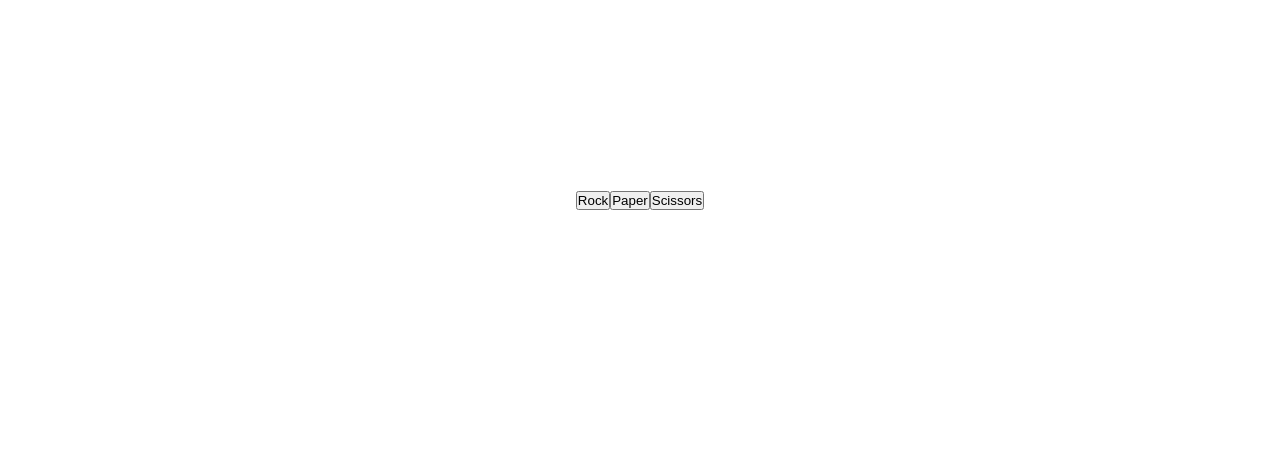
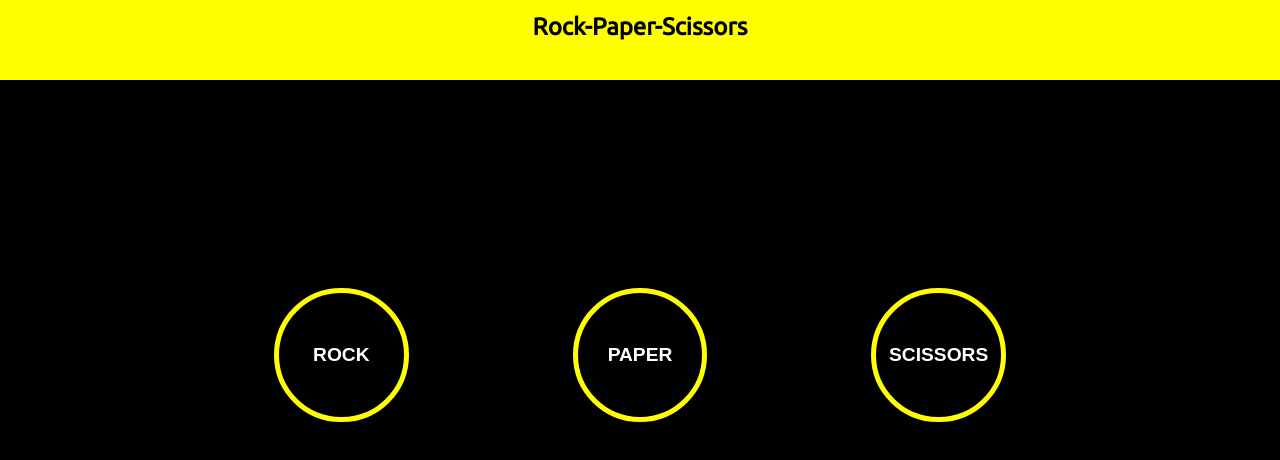
Before and after one commit to AnouarBF/Rock_Paper_Scissors, a plain HTML site: page index.html in a window 1280 px wide. Drawn offline with Linux system fonts and the light colour scheme.

Commit message:
styling the page

```diff
--- a/game.js
+++ b/game.js
@@ -7,6 +7,7 @@
     const choices = ['rock', 'paper', 'scissors'];
     const selections = document.querySelector('.selections');
     const round = document.querySelector('.round');
+    // round.style.color = 'white';
     const showedResults = document.querySelector('.results');
     var result = 0;
     var playerScore = 0;
@@ -58,7 +59,7 @@
         // console.log(`Round ${roundNum}`);
         round.innerHTML = `Round ${roundNum}`;
         selections.innerHTML = `computer choice: ${computerSelector} | Player choice: ${playerSelector}`;
-        showedResults.innerHTML = `${result}. Your score is: ${playerScore}, and this is the computer score ${computerScore}`;
+        showedResults.innerHTML = `${result}. Your score is: ${playerScore}, and the computer score is ${computerScore}`;
         if(computerScore == 5){
             roundNum = 0;
             alert("You lost")
--- a/index.html
+++ b/index.html
@@ -5,23 +5,29 @@
     <meta http-equiv="X-UA-Compatible" content="IE=edge">
     <meta name="viewport" content="width=device-width, initial-scale=1.0">
     <title>test_Rock_Paper_Scissors</title>
+    <link rel="stylesheet" href="reset.css">
     <link rel="stylesheet" href="style.css">
     <script src = "game.js" defer></script>
 </head>
 <body>
+    <header>
+        <h1>Rock-Paper-Scissors</h1>
+    </header>
     <div id="buttons">
-        <button class="rock">Rock</button>
-        <button class="paper">Paper</button>
-        <button class="scissors">Scissors</button>
+        <button class="rock" id="weapon">Rock</button>
+        <button class="paper" id="weapon">Paper</button>
+        <button class="scissors" id="weapon">Scissors</button>
     </div>
-    <div class="round" id="container">
+    <div id="comments">
+        <div class="round" id="container">
 
-    </div>
-    <div class="selections" id="container">
+        </div>
+        <div class="selections" id="container">
 
-    </div>
-    <div class="results" id="container">
+        </div>
+        <div class="results" id="container">
 
+        </div>
     </div>
 </body>
 </html>
--- /dev/null
+++ b/reset.css
@@ -0,0 +1,48 @@
+/* http://meyerweb.com/eric/tools/css/reset/
+   v2.0 | 20110126
+   License: none (public domain)
+*/
+
+html, body, div, span, applet, object, iframe,
+h1, h2, h3, h4, h5, h6, p, blockquote, pre,
+a, abbr, acronym, address, big, cite, code,
+del, dfn, em, img, ins, kbd, q, s, samp,
+small, strike, strong, sub, sup, tt, var,
+b, u, i, center,
+dl, dt, dd, ol, ul, li,
+fieldset, form, label, legend,
+table, caption, tbody, tfoot, thead, tr, th, td,
+article, aside, canvas, details, embed,
+figure, figcaption, footer, header, hgroup,
+menu, nav, output, ruby, section, summary,
+time, mark, audio, video {
+	margin: 0;
+	padding: 0;
+	border: 0;
+	font-size: 100%;
+	font: inherit;
+	vertical-align: baseline;
+}
+/* HTML5 display-role reset for older browsers */
+article, aside, details, figcaption, figure,
+footer, header, hgroup, menu, nav, section {
+	display: block;
+}
+body {
+	line-height: 1;
+}
+ol, ul {
+	list-style: none;
+}
+blockquote, q {
+	quotes: none;
+}
+blockquote:before, blockquote:after,
+q:before, q:after {
+	content: '';
+	content: none;
+}
+table {
+	border-collapse: collapse;
+	border-spacing: 0;
+}
--- a/style.css
+++ b/style.css
@@ -1,22 +1,77 @@
-*{
-    margin: 0;
-    padding: 0;
+@import url('https://fonts.googleapis.com/css2?family=Ubuntu&display=swap');
+body{
     box-sizing: border-box;
+    display: flex;
+    align-items: center;
+    justify-content: space-between;
+    flex-direction: column;
+    min-height: 100vh;
+    background-color: black;
+    font-family: 'Ubuntu', sans-serif;
 }
 
-body{
-    min-height: 100vh;
+header{
+    height: 10vh;
+    text-align: center;
+    background: yellow;
+    width: 100%;
+}
+
+header h1{
+    margin: 15px 0;
+    font-size: 1.5rem;
+    font-weight: 600;
 }
 
 #buttons{
-    min-height: 50vh;
     display: flex;
-    justify-content: center;
+    justify-content: space-around;
     align-items: center;
+    width: 70%;
 }
 
-#container{
-    display: flex;
-    justify-content: center;
-    align-items: center;
+#buttons #weapon{
+    border: 5px solid yellow;
+    background: black;
+    color: white;
+    font-size: larger;
+    border-radius: 50%;
+    width: 7em;
+    height: 7em;
+    text-transform: uppercase;
+    font-weight: bolder;
+    transition: .2s;
 }
+
+#buttons #weapon:hover{
+    background: yellow;
+    width: 7.5em;
+    height: 7.5em;
+}
+
+#comments{
+    color: white;
+    margin: 5em;
+}
+
+#comments #container{
+    margin: .5em;
+    font-size: larger;
+    font-weight: bold;
+    letter-spacing: 1px;
+    text-align: center;
+}
+
+#comments .round{
+    color: yellow;
+}
+
+
+@media(max-width: 600px){
+    #buttons{
+        flex-wrap: wrap;
+    }
+    #buttons #weapon{
+        margin: 1em 0;
+    }
+}
```
